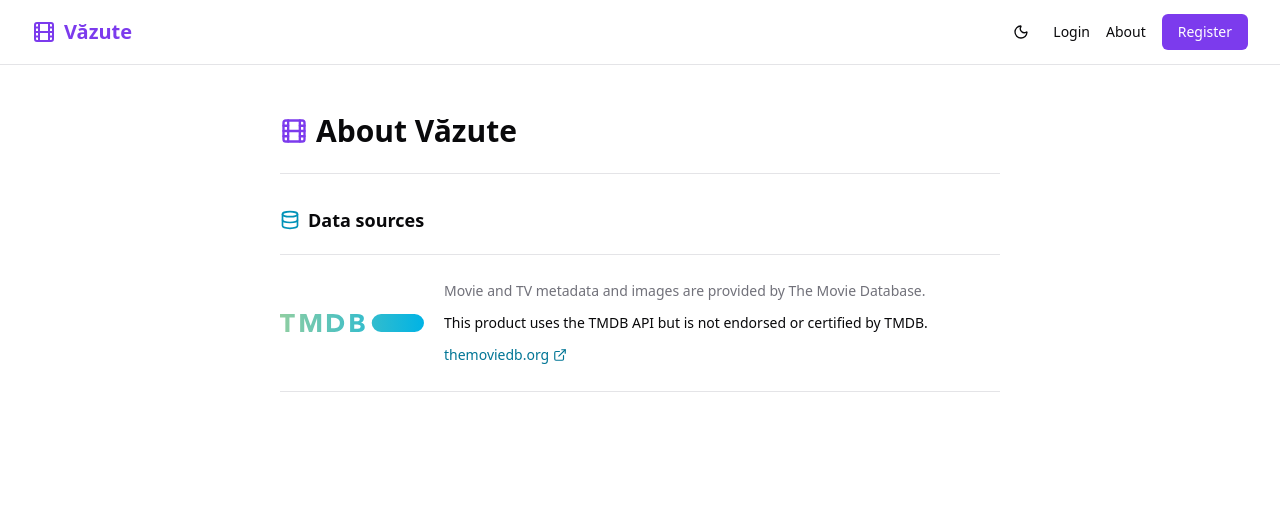
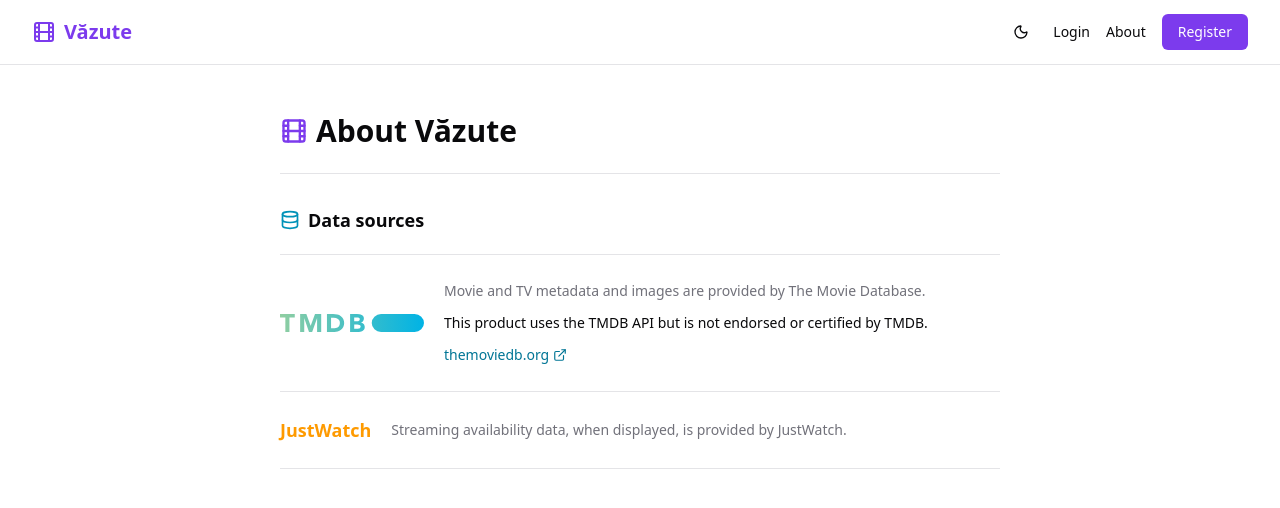
Before and after one commit to Alexandru2984/cineTrack, a React (Vite) app in the folder frontend/: page /about in a window 1280 px wide. Shown: the top 508 px of the page. Built offline with nearby package versions, Linux system fonts and the light colour scheme; no server answers.

Commit message:
Add JustWatch attribution guard

```diff
--- a/frontend/src/pages/About.tsx
+++ b/frontend/src/pages/About.tsx
@@ -16,7 +16,8 @@
           Data sources
         </h2>
 
-        <div className="mt-5 flex flex-col items-start gap-5 border-y border-[hsl(var(--border))] py-6 sm:flex-row sm:items-center">
+        <div className="mt-5 divide-y divide-[hsl(var(--border))] border-y border-[hsl(var(--border))]">
+          <div className="flex flex-col items-start gap-5 py-6 sm:flex-row sm:items-center">
             <a
               href="https://www.themoviedb.org"
               target="_blank"
@@ -48,6 +49,21 @@
               </a>
             </div>
           </div>
+
+          <div className="flex flex-col items-start gap-3 py-6 sm:flex-row sm:items-center sm:gap-5">
+            <a
+              href="https://www.justwatch.com/ro"
+              target="_blank"
+              rel="noreferrer"
+              className="shrink-0 text-lg font-bold text-amber-500 focus-visible:outline-none focus-visible:ring-2 focus-visible:ring-[hsl(var(--ring))]"
+            >
+              JustWatch
+            </a>
+            <p className="text-sm leading-6 text-[hsl(var(--muted-foreground))]">
+              Streaming availability data, when displayed, is provided by JustWatch.
+            </p>
+          </div>
+        </div>
       </section>
     </div>
   );
```
Also changed, not shown: 1 other file (tests, documents, lock files or other folders). Lines whose indentation alone changed are shown as unchanged.
